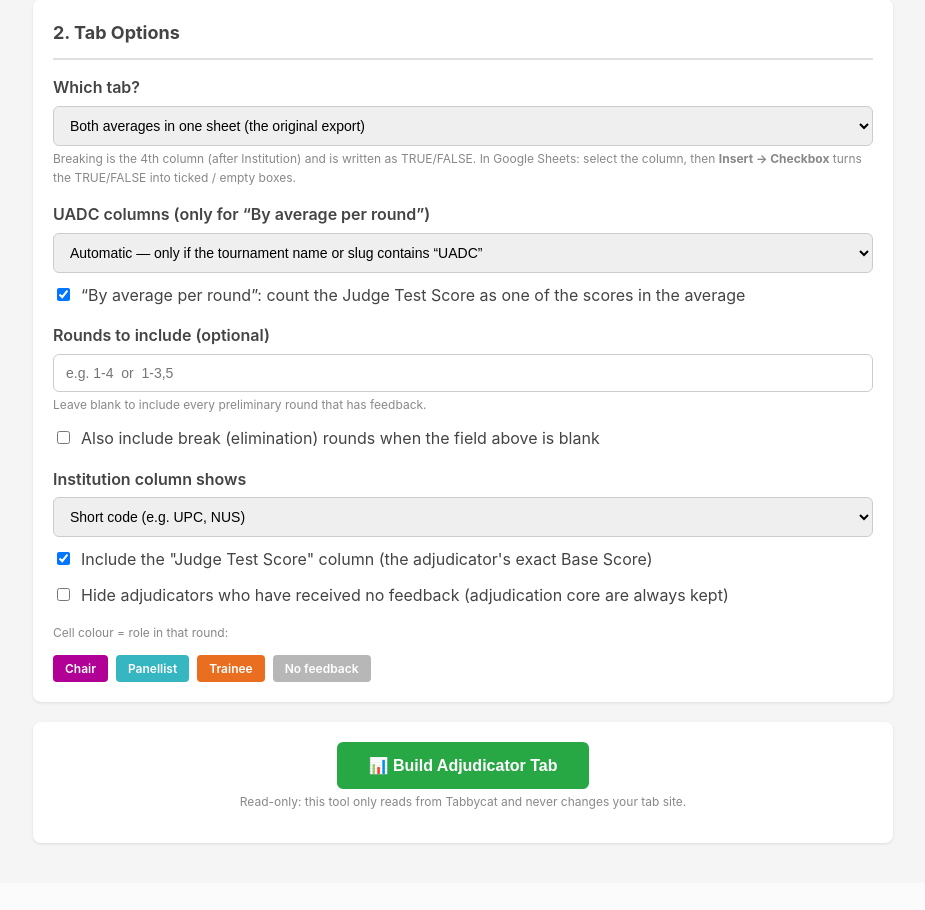
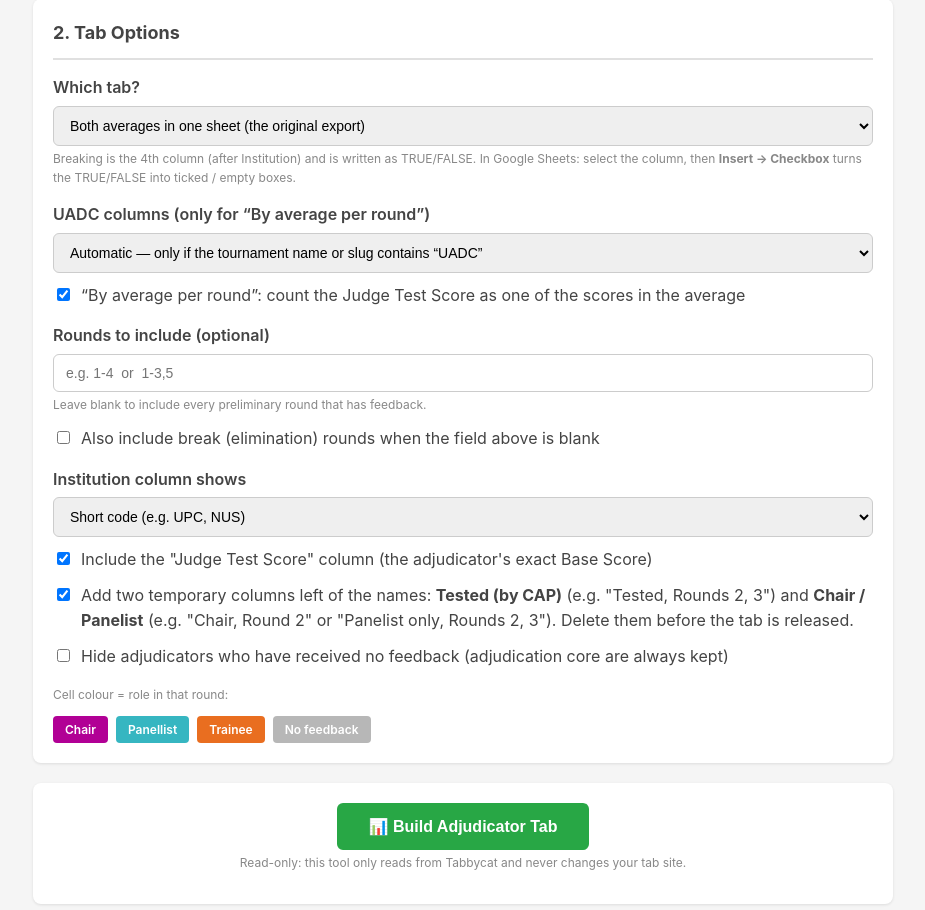
Before and after one commit to rudimentary883/exporterv2, a Flask app: page / in a window 1280 px wide. Shown: the part 612-1522 px from the top of the page, without its empty margins (177-1102 px from the left). Before the commit the page ends 1457 px from the top, so only its background shows below. Run offline with Flask 3, Linux system fonts and the light colour scheme.

Commit message:
Update index.html to include temporary columns
Added two temporary columns for adjudicator details.

```diff
--- a/templates/index.html
+++ b/templates/index.html
@@ -214,6 +214,11 @@
             </label>
 
             <label class="check">
+                <input type="checkbox" name="temp_columns" checked>
+                <span>Add two temporary columns left of the names: <strong>Tested (by CAP)</strong> (e.g. "Tested, Rounds 2, 3") and <strong>Chair / Panelist</strong> (e.g. "Chair, Round 2" or "Panelist only, Rounds 2, 3"). Delete them before the tab is released.</span>
+            </label>
+
+            <label class="check">
                 <input type="checkbox" name="hide_empty">
                 <span>Hide adjudicators who have received no feedback (adjudication core are always kept)</span>
             </label>
```
